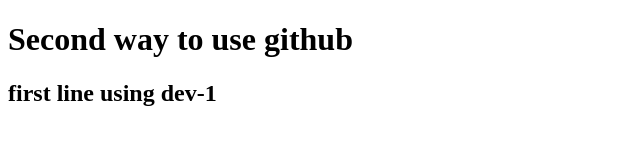
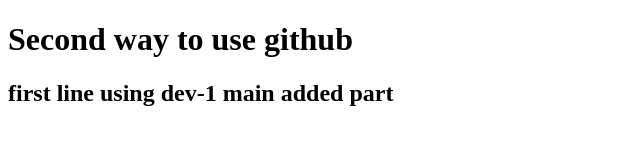
Before and after one commit to Gourav7777/my-2, a plain HTML site: page index.html in a window 1280 px wide. Shown: the whole page, without its empty margins (0-640 px from the left). Drawn offline with Linux system fonts and the light colour scheme.

Commit message:
main-conflict-start

```diff
--- a/index.html
+++ b/index.html
@@ -7,6 +7,6 @@
 </head>
 <body>
     <h1>Second way to use github</h1>
-    <h2>first line using dev-1</h2>
+    <h2>first line using dev-1  main added part</h2>
 </body>
 </html>
```
